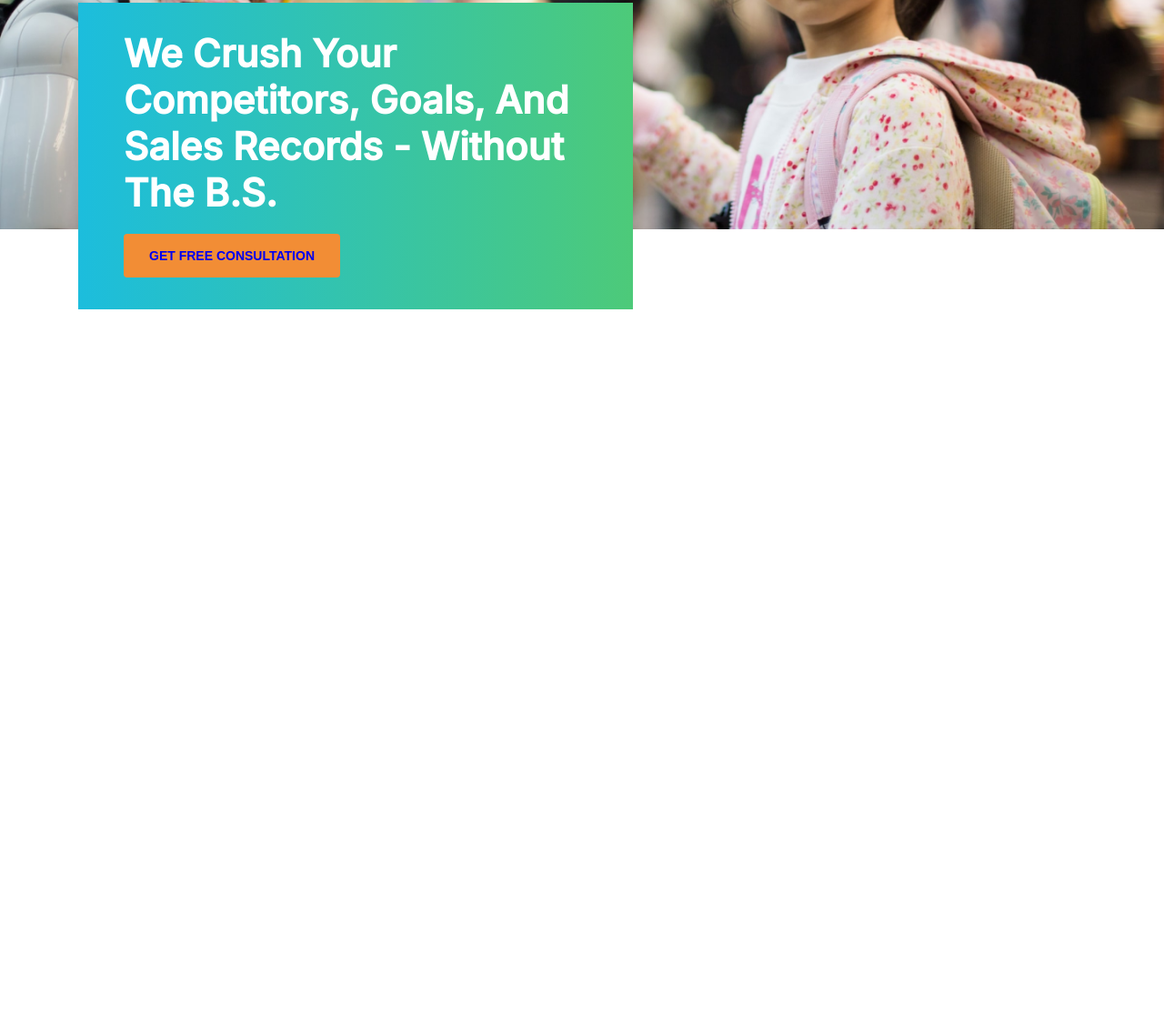
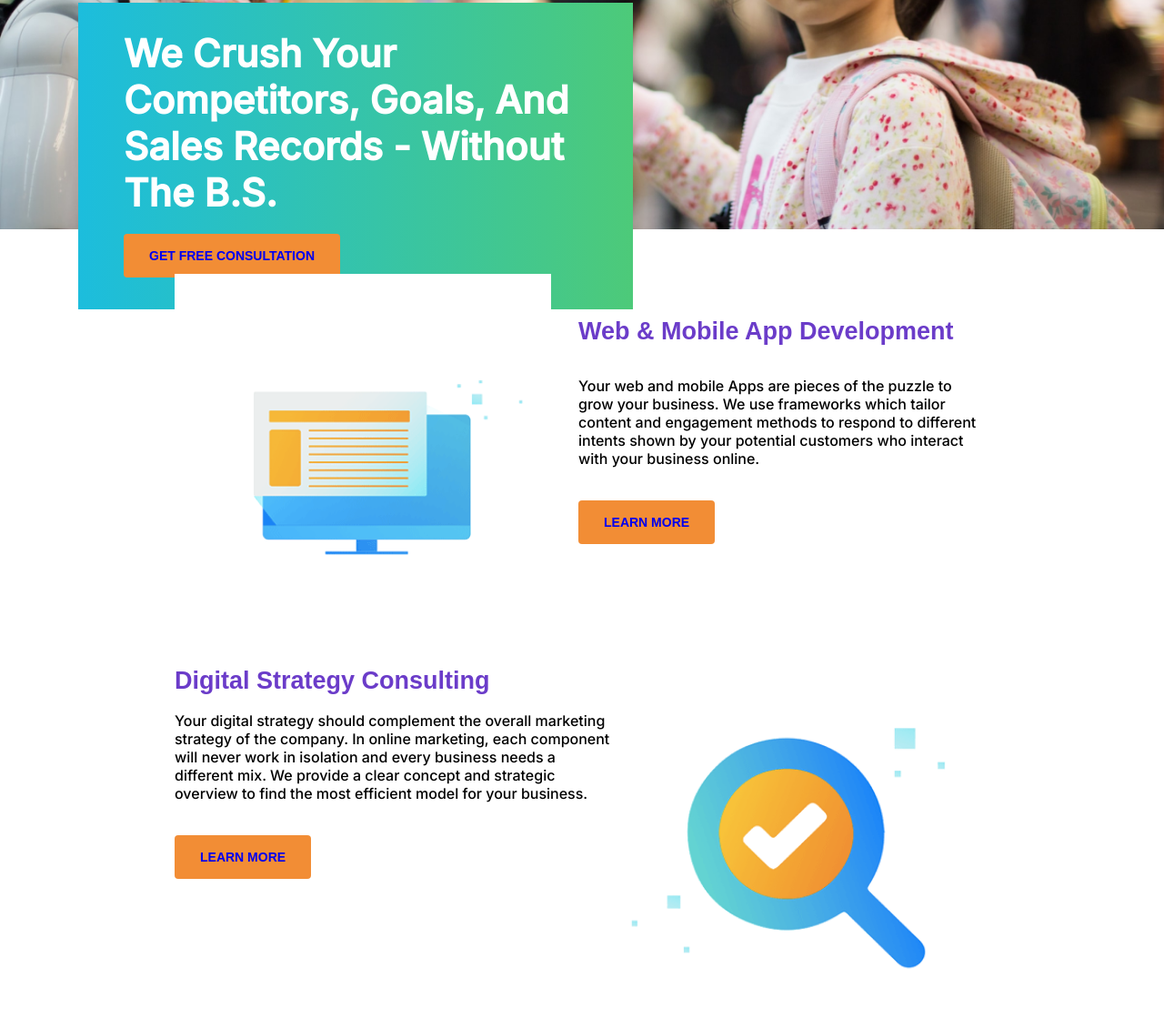
Before and after one commit to pksm9/AT-Digital, a plain HTML site: page index.html in a window 1280 px wide. Shown: the part 439-1570 px from the top of the page at 91% size. Before the commit the page ends 800 px from the top, so only its background shows below. Drawn offline with Linux system fonts and the light colour scheme.

Commit message:
Body content added

```diff
--- a/index.html
+++ b/index.html
@@ -42,5 +42,46 @@
           </div>
         </div>
       </div>
+      <div class="main-container">
+        <div class="frame">
+          <img
+            id="498-image"
+            src="images/image 2.png"
+            alt="A desktop computer vector art"
+          />
+          <div class="content-498">
+            <h1 class="title">Web & Mobile App Development</h1>
+            <p class="text">
+              Your web and mobile Apps are pieces of the puzzle to grow your
+              business. We use frameworks which tailor content and engagement
+              methods to respond to different intents shown by your potential
+              customers who interact with your business online.
+            </p>
+            <button>
+              <a href="contact.html">Learn more</a>
+            </button>
+          </div>
+        </div>
+        <div class="frame">
+          <div class="content-499">
+            <h1 class="title">Digital Strategy Consulting</h1>
+            <p class="text">
+              Your digital strategy should complement the overall marketing
+              strategy of the company. In online marketing, each component will
+              never work in isolation and every business needs a different mix. We
+              provide a clear concept and strategic overview to find the most
+              efficient model for your business.
+            </p>
+            <button>
+              <a href="contact.html">Learn more</a>
+            </button>
+          </div>
+          <img
+            id="498-image"
+            src="images/image 1.png"
+            alt="A desktop computer vector art"
+          />
+        </div>
+      </div>
 </body>
 </html>
--- a/styles.css
+++ b/styles.css
@@ -124,3 +124,37 @@ body {
     text-transform: uppercase;
     width: fit-content;
   }
+
+  .main-container {
+    display: flex;
+    flex-direction: column;
+    position: relative;
+    top: 45px;
+    /* justify-content: center; */
+    align-items: center;
+    /* width: 70%; */
+}
+
+.frame {
+    display: flex;
+    width: 70%;
+}
+
+.content-498 {
+    display: flex;
+    flex-direction: column;
+    margin-left: 30px;
+    margin-top: 30px;
+}
+
+.title {
+    font-family: 'Poppins', sans-serif;
+    color: #6B3CC9;
+    font-size: 27px;
+
+}
+
+.text {
+    font-size: 16px;
+    font-weight: 400;
+}
```
Also changed, not shown: images/image 1.png (added), images/image 2.png (added).
